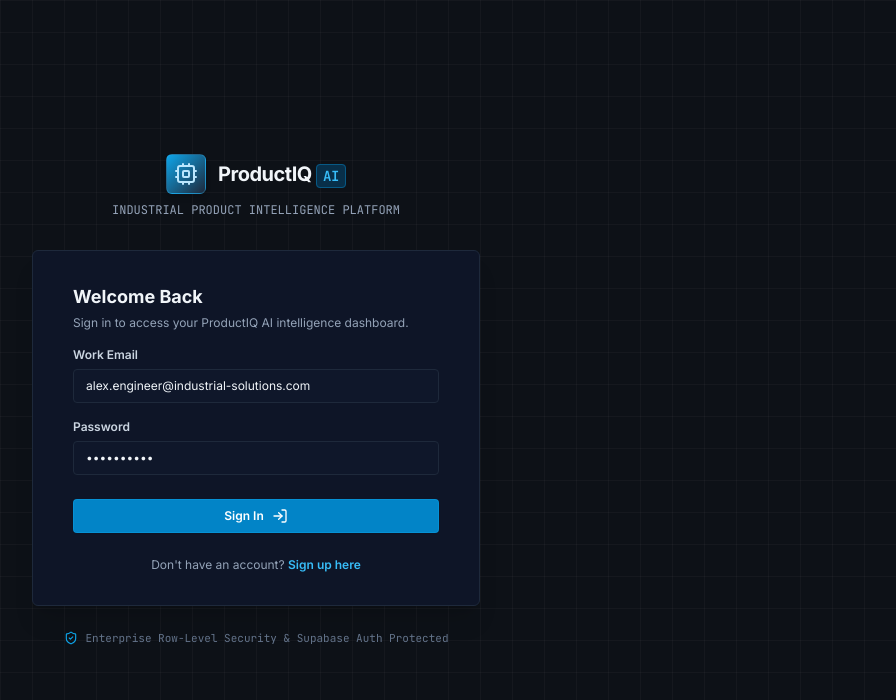
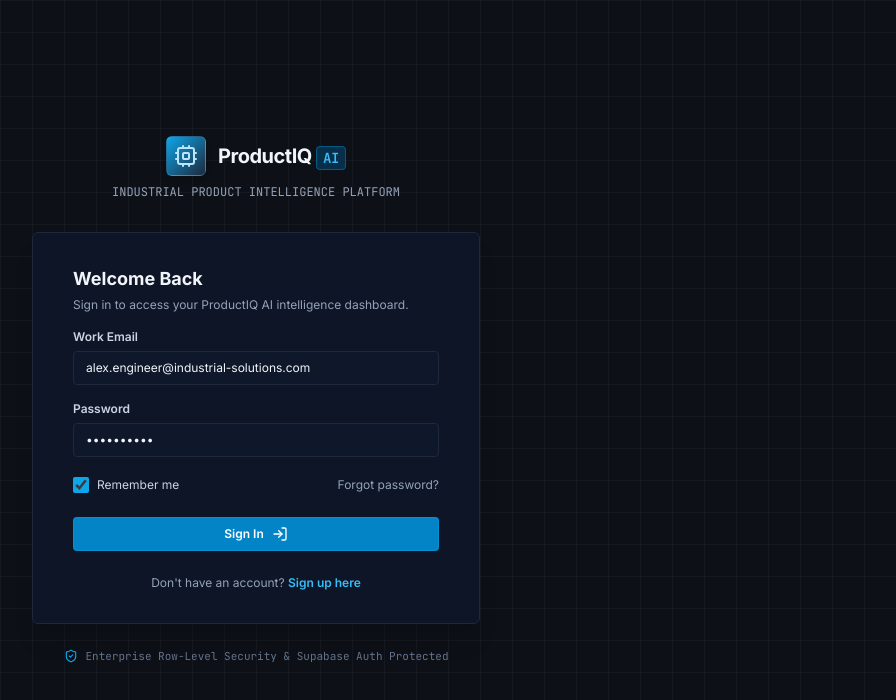
Before and after one commit to Abhicodes001/productiq-ai, a React (Vite) app: page /login in a window 1280 px wide. Shown: the top 700 px of the page, without its empty margins (384-1280 px from the left). Built offline with nearby package versions, Linux system fonts and the light colour scheme; no server answers.

Commit message:
feat(auth): add remember me checkbox to login page

```diff
--- a/src/pages/LoginPage.tsx
+++ b/src/pages/LoginPage.tsx
@@ -11,6 +11,7 @@
 
   const [email, setEmail] = useState('alex.engineer@industrial-solutions.com');
   const [password, setPassword] = useState('demo123456');
+  const [rememberMe, setRememberMe] = useState(true);
   const [loading, setLoading] = useState(false);
   const [error, setError] = useState<string | null>(null);
 
@@ -62,6 +63,25 @@
         required
       />
 
+      <div className="flex items-center justify-between text-xs pt-1">
+        <label className="flex items-center gap-2 text-slate-300 cursor-pointer select-none hover:text-slate-100 transition-colors">
+          <input
+            type="checkbox"
+            checked={rememberMe}
+            onChange={(e) => setRememberMe(e.target.checked)}
+            className="w-4 h-4 rounded border-slate-700 bg-slate-900 text-sky-500 focus:ring-sky-500/40 focus:ring-offset-slate-950 cursor-pointer accent-sky-500"
+          />
+          <span>Remember me</span>
+        </label>
+        <button
+          type="button"
+          onClick={() => alert('Password reset instructions have been sent to your email.')}
+          className="text-slate-400 hover:text-sky-400 transition-colors text-xs"
+        >
+          Forgot password?
+        </button>
+      </div>
+
       <div className="pt-2">
         <Button type="submit" className="w-full gap-2" disabled={loading}>
           {loading ? 'Signing in...' : 'Sign In'}
```
